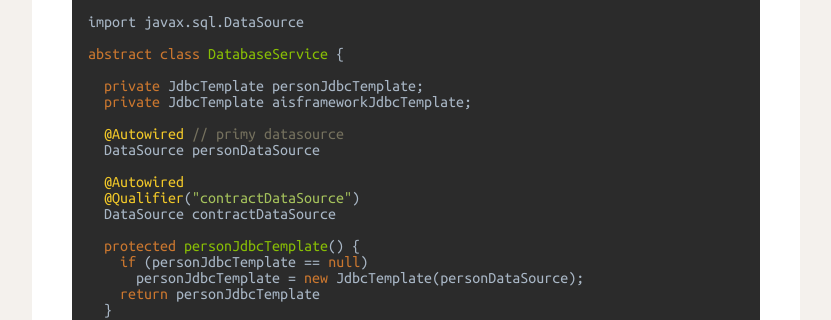
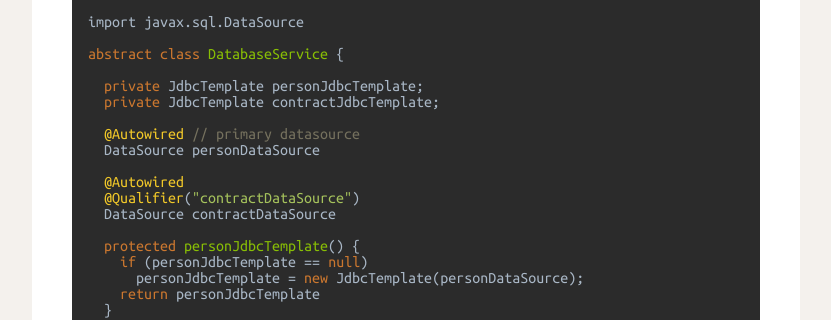
Before and after one commit to TheWeirdDev/theweirddev.github.io, a Jekyll site: the page built from _posts/2015-11-22-spring-yml-datasources.markdown, in a window 1280 px wide and 900 px high, scrolled down 2143 px. Shown: the part 166-486 px from the top of the window, without its empty margins (224-1055 px from the left). Built offline with Jekyll 4.4.1, drawn with Linux system fonts in a browser that asks for light colours; nearby versions of some CDN libraries; comment, search, counter and statistics services are not loaded.

Commit message:
typo new post

```diff
--- a/_posts/2015-11-22-spring-yml-datasources.markdown
+++ b/_posts/2015-11-22-spring-yml-datasources.markdown
@@ -129,9 +129,9 @@ import javax.sql.DataSource
 abstract class DatabaseService {
 
   private JdbcTemplate personJdbcTemplate;
-  private JdbcTemplate aisframeworkJdbcTemplate;
+  private JdbcTemplate contractJdbcTemplate;
 
-  @Autowired // primy datasource
+  @Autowired // primary datasource
   DataSource personDataSource
 
   @Autowired
```
